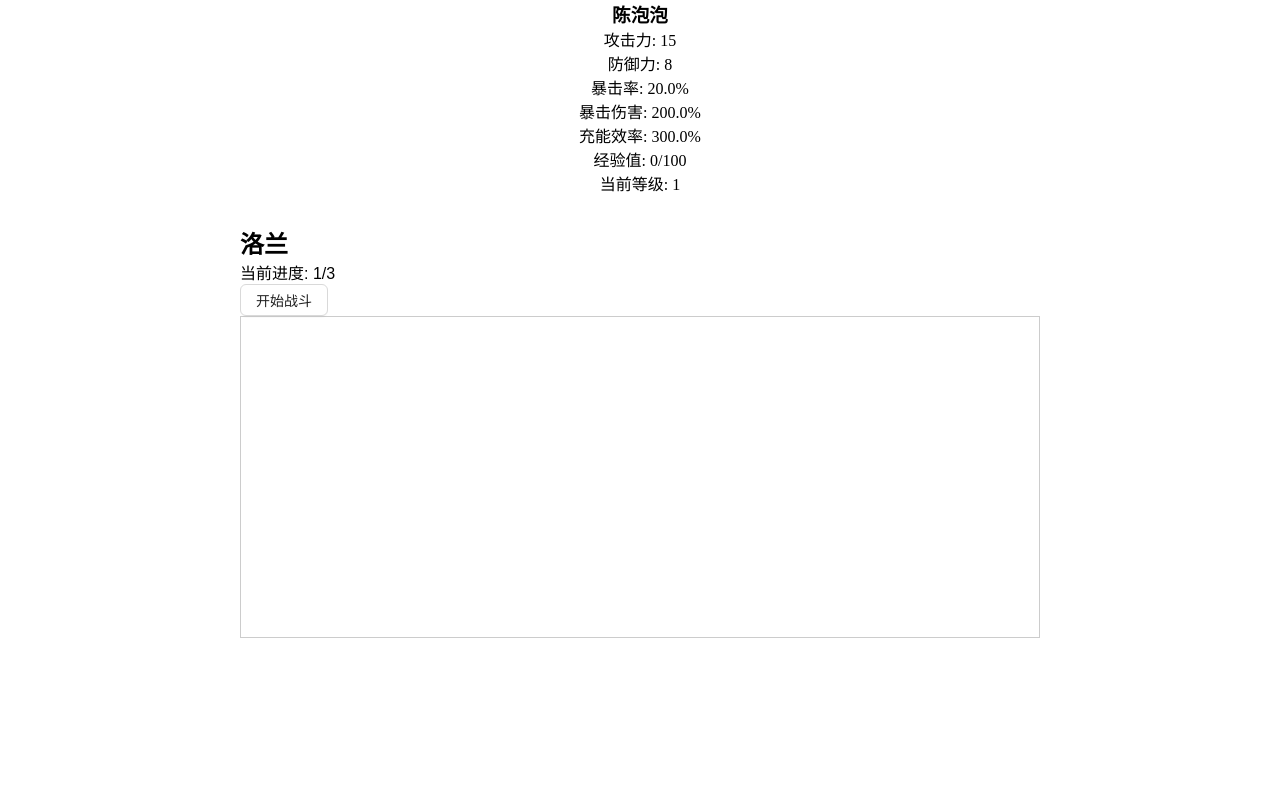
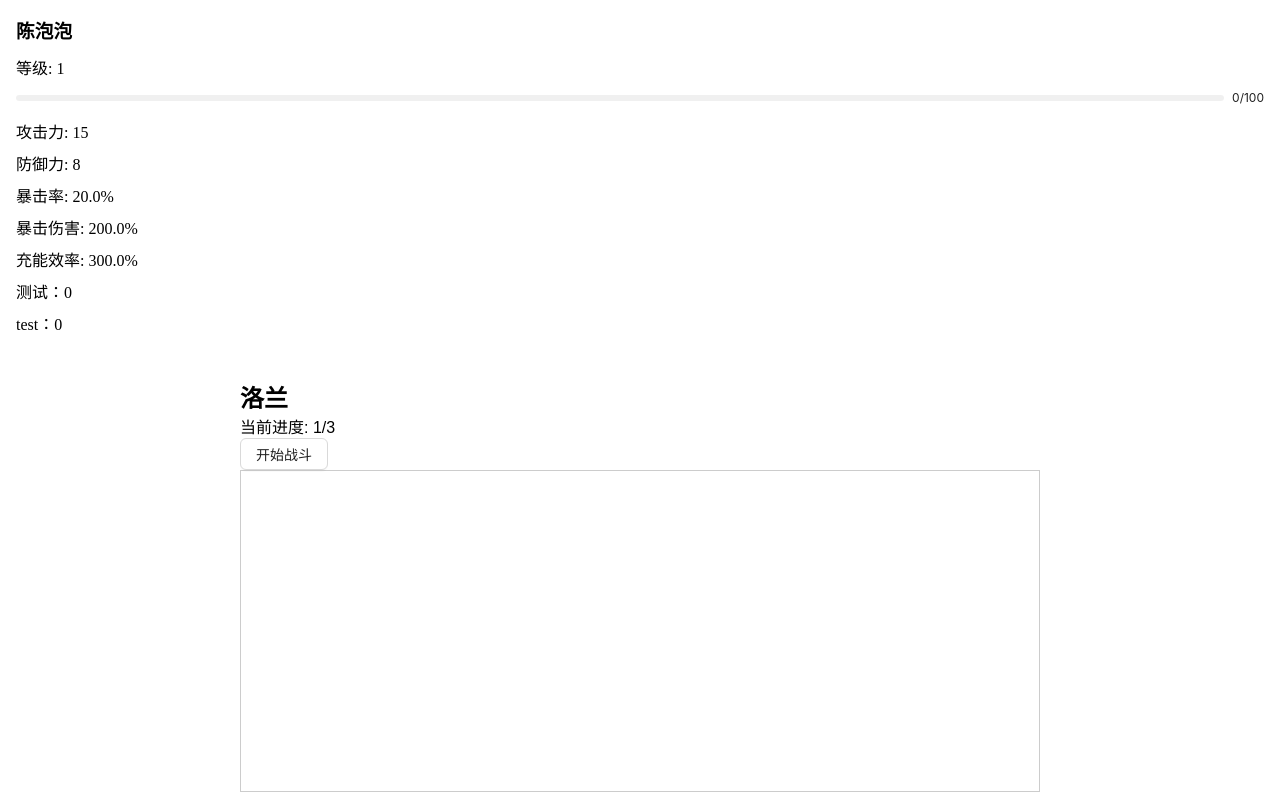
Before and after one commit to chenfeiyu01/text-game, a React (Vite) app: page / in a window 1280 px wide. Built offline with nearby package versions, Linux system fonts and the light colour scheme.

Commit message:
feat: ui层正确渲染经验、等级

```diff
--- a/src/class/battle-system.ts
+++ b/src/class/battle-system.ts
@@ -204,6 +204,7 @@ export class BattleSystem {
 
         if (winner === this.player && this.battleReward) {
             // 获得经验值
+            console.log('获得经验值 battleReward', this.battleReward)
             this.player.gainExp(this.battleReward.exp);
 
             // 发送经验值奖励消息
--- a/src/class/character.ts
+++ b/src/class/character.ts
@@ -11,6 +11,7 @@ export class Character {
     private _level: number = 1;   // 当前等级
     private _charge: number = 0;  // 当前充能值
     private _onStateChange?: () => void;
+    private _stateChangeCallbacks: Set<() => void> = new Set();
 
     /**
      * 构造函数
@@ -111,6 +112,8 @@ export class Character {
      */
     gainExp(amount: number) {
         this._exp += amount;
+        console.log('gainExp', this._exp)
+        this.notifyStateChange();
         this.checkLevelUp();
     }
 
@@ -137,13 +140,13 @@ export class Character {
 
     /**
      * 检查是否满足升级条件
-     * 当经验值达到要求时触发升级
      */
     private checkLevelUp() {
         const expNeeded = this.calculateExpNeeded();
         if (this._exp >= expNeeded) {
             this._exp -= expNeeded;
             this.levelUp();
+            this.notifyStateChange();
             // 升级后继续检查是否可以再次升级
             this.checkLevelUp();
         }
@@ -151,34 +154,27 @@ export class Character {
 
     /**
      * 角色升级
-     * 不同等级段有不同的属性提升幅度
      */
     private levelUp() {
         this._level++;
 
-        // 1-20级：基础属性提升较多
+        // 根据等级段提升属性
         if (this.level <= 20) {
             this._maxHp += 15;
             this._maxMp += 8;
             this._attack += 3;
             this._defense += 2;
-        }
-        // 21-40级：属性提升中等
-        else if (this.level <= 40) {
+        } else if (this.level <= 40) {
             this._maxHp += 12;
             this._maxMp += 6;
             this._attack += 2;
             this._defense += 1.5;
-        }
-        // 41-60级：属性提升较少
-        else if (this.level <= 60) {
+        } else if (this.level <= 60) {
             this._maxHp += 10;
             this._maxMp += 5;
             this._attack += 1.5;
             this._defense += 1;
-        }
-        // 60级以上：属性提升最少
-        else {
+        } else {
             this._maxHp += 8;
             this._maxMp += 4;
             this._attack += 1;
@@ -190,7 +186,9 @@ export class Character {
         this._mp = this._maxMp;
 
         console.log(`${this.name} 升级到 ${this.level} 级！下一级需要 ${this.calculateExpNeeded()} 经验值`);
-        this.notifyStateChange();
+
+        // 状态变化通知已经在 hp 和 mp 的 setter 中处理
+        this.notifyStateChange();  // 添加通知以确保更新
     }
 
     /**
@@ -317,13 +315,25 @@ export class Character {
 
     // 添加设置回调的方法
     setStateChangeCallback(callback: () => void) {
-        this._onStateChange = callback;
+        this._stateChangeCallbacks.add(callback);
+        return () => {
+            this._stateChangeCallbacks.delete(callback);
+        };
     }
 
-    // 在所有修改状态的方法中调用回调
-    private notifyStateChange() {
-        if (this._onStateChange) {
-            this._onStateChange();
-        }
-    }
+    /**
+     * 通知状态变化的方法
+     * 使用防抖以避免过于频繁的更新
+     */
+    private notifyStateChange = (() => {
+        let timeout: ReturnType<typeof setTimeout>;
+        return () => {
+            if (timeout) {
+                clearTimeout(timeout);
+            }
+            timeout = setTimeout(() => {
+                this._stateChangeCallbacks.forEach(callback => callback());
+            }, 16);
+        };
+    })();
 }
--- a/src/components/BattleStatus/index.tsx
+++ b/src/components/BattleStatus/index.tsx
@@ -11,13 +11,10 @@ const CharacterStatus: React.FC<{ character: Character }> = ({ character }) => {
     const [updateTrigger, setUpdateTrigger] = useState(0);
 
     useEffect(() => {
-        character.setStateChangeCallback(() => {
+        const cleanup = character.setStateChangeCallback(() => {
             setUpdateTrigger(prev => prev + 1);
         });
-
-        return () => {
-            character.setStateChangeCallback(() => {});
-        };
+        return cleanup;
     }, [character]);
 
     return (
--- a/src/components/CharacterBaseStatus/index.scss
+++ b/src/components/CharacterBaseStatus/index.scss
@@ -1,18 +1,16 @@
 .character-base-status {
-    display: flex;
-    flex-direction: column;
-    align-items: center;
-    justify-content: center;
+    padding: 16px;
 
-    h3 {
-        margin: 0;
+    .level-info {
+        margin: 12px 0;
+
+        .exp-progress {
+            width: 100%;
+            margin-top: 4px;
+        }
     }
 
     p {
-        margin: 0;
-    }
-
-    p:last-child {
-        margin-bottom: 10px;
+        margin: 8px 0;
     }
 }
--- a/src/components/CharacterBaseStatus/index.tsx
+++ b/src/components/CharacterBaseStatus/index.tsx
@@ -1,6 +1,8 @@
 import React, { useState, useEffect } from 'react';
 import { Character } from '../../class/character';
+import { Progress } from 'antd';
 import './index.scss';
+import PLAYER from '../../data/character/player';
 
 interface CharacterBaseStatusProps {
     character: Character;
@@ -10,25 +12,39 @@ const CharacterBaseStatus: React.FC<CharacterBaseStatusProps> = ({ character })
     const [updateTrigger, setUpdateTrigger] = useState(0);
 
     useEffect(() => {
-        character.setStateChangeCallback(() => {
+        const cleanup = character.setStateChangeCallback(() => {
             setUpdateTrigger(prev => prev + 1);
         });
 
-        return () => {
-            character.setStateChangeCallback(() => { });
-        };
+        // 使用返回的清理函数
+        return cleanup;
     }, [character]);
+
+    // 计算经验值百分比
+    const expPercentage = Math.floor((character.exp / character.expNeeded) * 100);
 
     return (
         <div className="character-base-status">
             <h3>{character.name}</h3>
+            <div className="level-info">
+                <p>等级: {character.level}</p>
+                <div className="exp-progress">
+                    <Progress
+                        percent={expPercentage}
+                        size="small"
+                        format={() => `${character.exp}/${character.expNeeded}`}
+                    />
+                </div>
+            </div>
             <p>攻击力: {character.attack}</p>
             <p>防御力: {character.defense}</p>
             <p>暴击率: {(character.critRate * 100).toFixed(1)}%</p>
             <p>暴击伤害: {(character.critDamage * 100).toFixed(1)}%</p>
             <p>充能效率: {(character.chargeRate * 100).toFixed(1)}%</p>
-            <p>经验值: {character.exp}/{character.expNeeded}</p>
-            <p>当前等级: {character.level}</p>
+
+            <p>测试：{updateTrigger}</p>
+
+            <p>test：{PLAYER.exp}</p>
         </div>
     );
 };
```
